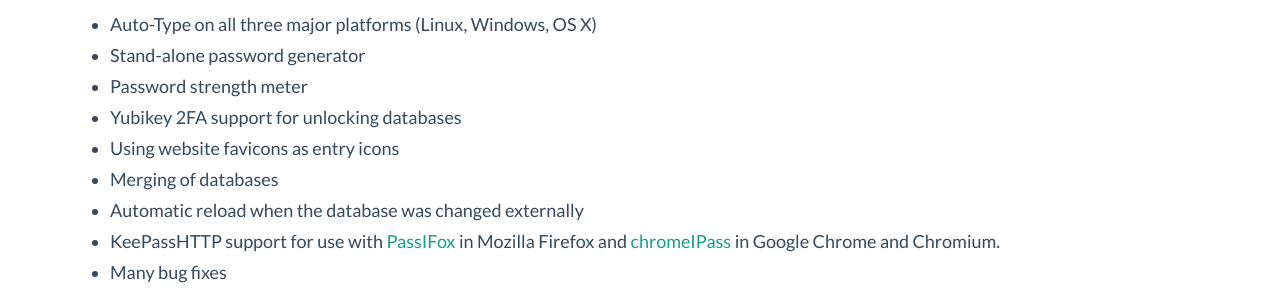
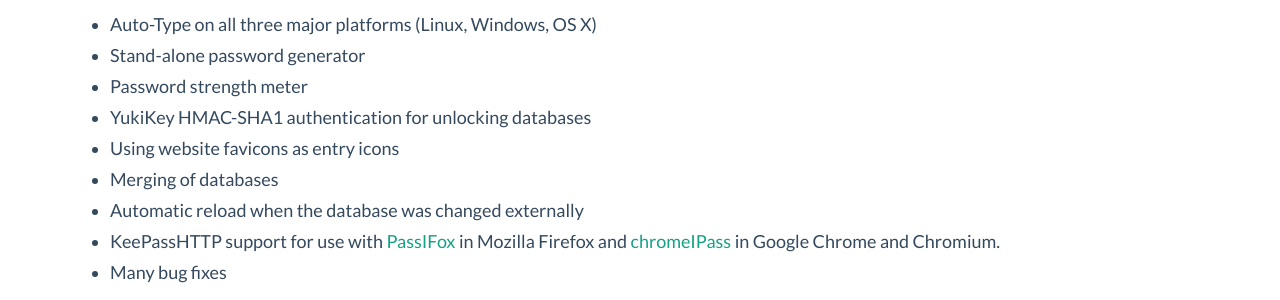
Before and after one commit to keepassxreboot/keepassxc-org, a Jekyll site: the page built from project.html, in a window 1280 px wide. Shown: the part 356-656 px from the top of the page. Built offline with Jekyll 4.4.1, drawn with Linux system fonts in a browser that asks for light colours; comment, search, counter and statistics services are not loaded.

Commit message:
Rename feature

```diff
--- a/project.html
+++ b/project.html
@@ -16,7 +16,7 @@
         <li>Auto-Type on all three major platforms (Linux, Windows, OS X)
         <li>Stand-alone password generator
         <li>Password strength meter
-        <li>Yubikey 2FA support for unlocking databases
+        <li>YukiKey HMAC-SHA1 authentication for unlocking databases
         <li>Using website favicons as entry icons
         <li>Merging of databases
         <li>Automatic reload when the database was changed externally
```
